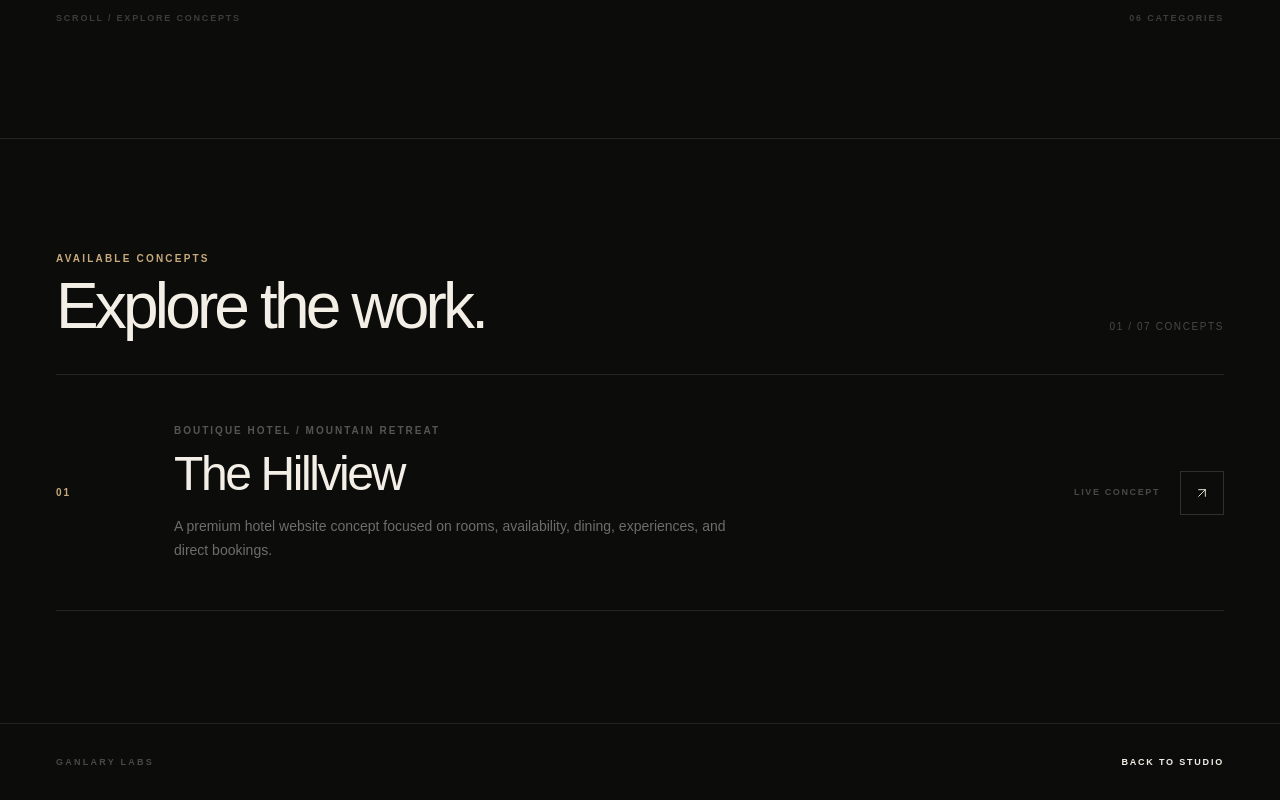
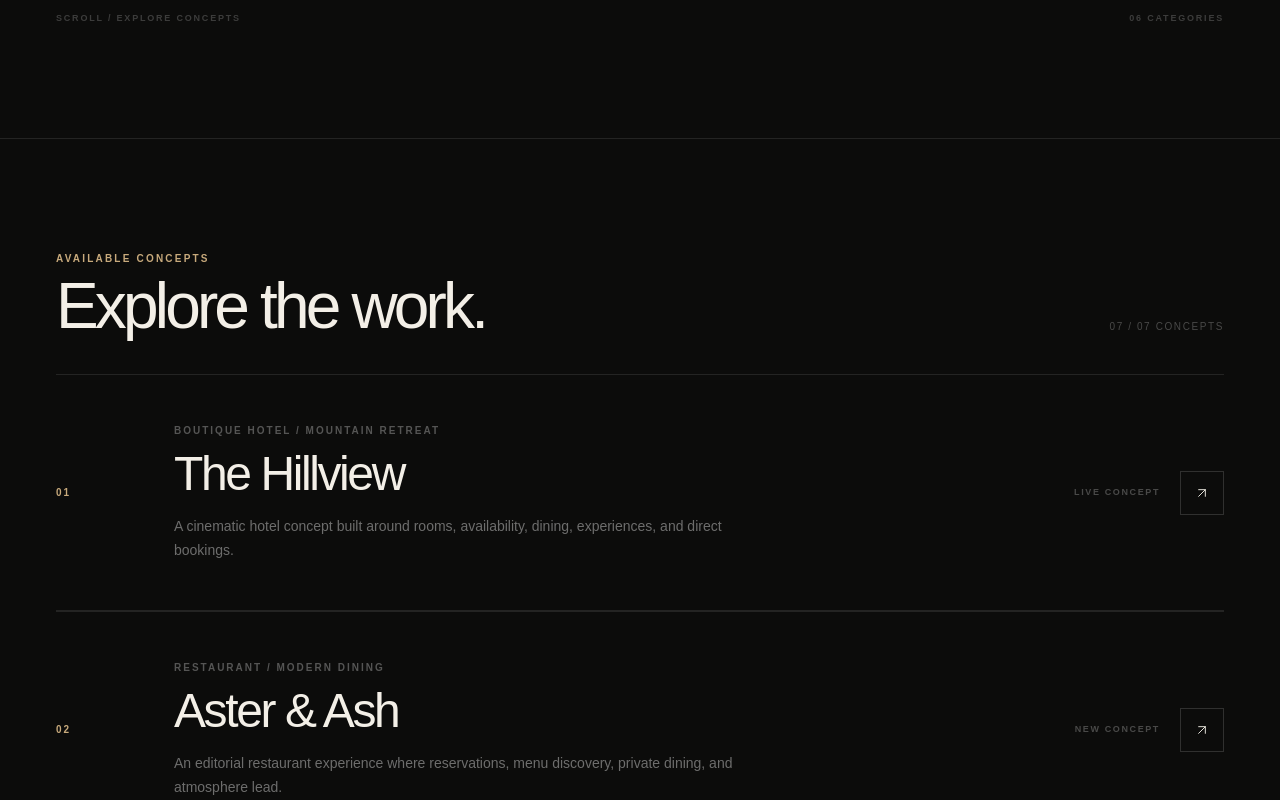
Before and after one commit to JenariusGanlary/GanlaryLabs, a Next.js app: page /demos in a window 1280 px wide. Shown: the part 1620-2420 px from the top of the page. Built offline with nearby package versions, Linux system fonts and the light colour scheme.

Commit message:
feat: list all seven premium business demos

```diff
--- a/src/app/demos/page.tsx
+++ b/src/app/demos/page.tsx
@@ -6,114 +6,47 @@ import DemosHero from "@/components/DemosHero";
 import Navbar from "@/components/Navbar";
 
 const demos = [
-  {
-    number: "01",
-    name: "The Hillview",
-    type: "Boutique Hotel / Mountain Retreat",
-    description:
-      "A premium hotel website concept focused on rooms, availability, dining, experiences, and direct bookings.",
-    href: "/demos/the-hillview",
-    status: "Live Concept",
-  },
+  ["01","The Hillview","Boutique Hotel / Mountain Retreat","A cinematic hotel concept built around rooms, availability, dining, experiences, and direct bookings.","/demos/the-hillview","Live Concept"],
+  ["02","Aster & Ash","Restaurant / Modern Dining","An editorial restaurant experience where reservations, menu discovery, private dining, and atmosphere lead.","/demos/restaurant","New Concept"],
+  ["03","Northline Dental","Healthcare / Dental Studio","A calmer patient-first clinic experience with treatment discovery, specialists, and appointments.","/demos/clinic","New Concept"],
+  ["04","North & Form","Real Estate / Architecture","An architecture-led property platform with immersive homes, neighbourhood context, and viewing requests.","/demos/real-estate","New Concept"],
+  ["05","Morrow","Salon / Wellness House","A fashion-forward beauty experience connecting service discovery, artists, treatments, and booking.","/demos/salon","New Concept"],
+  ["06","Northstar Academy","Education / Career Learning","A modern learning brand focused on programs, mentors, projects, outcomes, and applications.","/demos/education","New Concept"],
+  ["07","Field & Form","Local Service / Property Care","A conversion-focused local service experience for quotes, service discovery, availability, and trust.","/demos/local-service","New Concept"],
 ];
 
 export default function DemosPage() {
   return (
     <main className="min-h-screen overflow-hidden bg-[#0c0c0b] text-[#f3efe7]">
       <Navbar />
-
-
       <section className="relative border-b border-white/10 pt-20 sm:pt-24 md:pt-32">
         <div className="mx-auto max-w-[1500px] px-5 sm:px-6 md:px-10 lg:px-14">
           <div className="grid gap-10 lg:grid-cols-[0.82fr_1.18fr] lg:items-end">
             <div>
-              <div className="mb-7 flex items-center gap-3">
-                <span className="h-px w-9 bg-[#c8aa7c]" />
-                <span className="text-[10px] font-semibold uppercase tracking-[0.24em] text-[#c8aa7c]">
-                  Selected Concepts
-                </span>
-              </div>
-
-              <h1 className="max-w-5xl text-[clamp(4rem,9vw,9rem)] font-medium leading-[0.82] tracking-[-0.07em]">
-                Websites
-                <br />
-                <span className="font-serif font-normal italic text-[#d8c19b]">
-                  built to sell.
-                </span>
-              </h1>
+              <div className="mb-7 flex items-center gap-3"><span className="h-px w-9 bg-[#c8aa7c]" /><span className="text-[10px] font-semibold uppercase tracking-[0.24em] text-[#c8aa7c]">Selected Concepts</span></div>
+              <h1 className="max-w-5xl text-[clamp(4rem,9vw,9rem)] font-medium leading-[0.82] tracking-[-0.07em]">Websites<br/><span className="font-serif font-normal italic text-[#d8c19b]">built to sell.</span></h1>
             </div>
-
             <div className="max-w-xl lg:justify-self-end lg:pb-2">
-              <p className="text-[15px] leading-7 text-white/45 md:text-base md:leading-8">
-                A collection of interface concepts built around real business
-                needs — designed to look exceptional, communicate clearly,
-                and turn attention into action.
-              </p>
-
-              <div className="mt-7 flex items-center gap-5 text-[9px] font-semibold uppercase tracking-[0.18em] text-white/25">
-                <span>Hotels</span>
-                <span>Restaurants</span>
-                <span>Healthcare</span>
-                <span className="hidden sm:inline">Property</span>
-              </div>
+              <p className="text-[15px] leading-7 text-white/45 md:text-base md:leading-8">A collection of interface concepts built around real business needs — designed to look exceptional, communicate clearly, and turn attention into action.</p>
+              <div className="mt-7 flex flex-wrap items-center gap-5 text-[9px] font-semibold uppercase tracking-[0.18em] text-white/25"><span>Hotels</span><span>Restaurants</span><span>Healthcare</span><span>Property</span><span>Salon</span><span>Education</span></div>
             </div>
           </div>
         </div>
-
         <DemosHero />
       </section>
 
       <section className="border-b border-white/10">
         <div className="mx-auto max-w-[1500px] px-5 py-20 sm:px-6 md:px-10 md:py-28 lg:px-14">
           <div className="mb-10 flex flex-col gap-5 md:flex-row md:items-end md:justify-between">
-            <div>
-              <div className="text-[10px] font-semibold uppercase tracking-[0.22em] text-[#c8aa7c]">
-                Available concepts
-              </div>
-              <h2 className="mt-3 text-[clamp(2.4rem,5vw,5rem)] font-medium leading-[0.88] tracking-[-0.06em]">
-                Explore the work.
-              </h2>
-            </div>
-
-            <span className="text-[10px] font-medium uppercase tracking-[0.16em] text-white/25">
-              {demos.length.toString().padStart(2, "0")} / 07 concepts
-            </span>
+            <div><div className="text-[10px] font-semibold uppercase tracking-[0.22em] text-[#c8aa7c]">Available concepts</div><h2 className="mt-3 text-[clamp(2.4rem,5vw,5rem)] font-medium leading-[0.88] tracking-[-0.06em]">Explore the work.</h2></div>
+            <span className="text-[10px] font-medium uppercase tracking-[0.16em] text-white/25">07 / 07 concepts</span>
           </div>
-
-          {demos.map((demo) => (
-            <Link
-              key={demo.number}
-              href={demo.href}
-              className="group block border-y border-white/10 py-8 transition-colors duration-300 hover:bg-white/[0.025] md:py-12"
-            >
+          {demos.map(([number,name,type,description,href,status]) => (
+            <Link key={number} href={href} className="group block border-y border-white/10 py-8 transition-colors duration-300 hover:bg-white/[0.025] md:py-12">
               <div className="grid gap-7 lg:grid-cols-[90px_1fr_auto] lg:items-center">
-                <div className="text-[10px] font-semibold tracking-[0.2em] text-[#c8aa7c]">
-                  {demo.number}
-                </div>
-
-                <div>
-                  <div className="text-[10px] font-semibold uppercase tracking-[0.2em] text-white/30">
-                    {demo.type}
-                  </div>
-
-                  <h3 className="mt-3 text-3xl font-medium tracking-[-0.05em] md:text-5xl">
-                    {demo.name}
-                  </h3>
-
-                  <p className="mt-4 max-w-xl text-sm leading-6 text-white/40">
-                    {demo.description}
-                  </p>
-                </div>
-
-                <div className="flex items-center gap-5 lg:justify-self-end">
-                  <span className="text-[9px] font-semibold uppercase tracking-[0.18em] text-white/25">
-                    {demo.status}
-                  </span>
-
-                  <span className="flex h-11 w-11 items-center justify-center border border-white/15 transition-all duration-300 group-hover:border-[#c8aa7c] group-hover:bg-[#c8aa7c] group-hover:text-[#171712]">
-                    <ArrowUpRight size={16} strokeWidth={1.4} />
-                  </span>
-                </div>
+                <div className="text-[10px] font-semibold tracking-[0.2em] text-[#c8aa7c]">{number}</div>
+                <div><div className="text-[10px] font-semibold uppercase tracking-[0.2em] text-white/30">{type}</div><h3 className="mt-3 text-3xl font-medium tracking-[-0.05em] md:text-5xl">{name}</h3><p className="mt-4 max-w-xl text-sm leading-6 text-white/40">{description}</p></div>
+                <div className="flex items-center gap-5 lg:justify-self-end"><span className="text-[9px] font-semibold uppercase tracking-[0.18em] text-white/25">{status}</span><span className="flex h-11 w-11 items-center justify-center border border-white/15 transition-all duration-300 group-hover:border-[#c8aa7c] group-hover:bg-[#c8aa7c] group-hover:text-[#171712]"><ArrowUpRight size={16} strokeWidth={1.4}/></span></div>
               </div>
             </Link>
           ))}
@@ -121,16 +54,8 @@ export default function DemosPage() {
       </section>
 
       <footer className="mx-auto flex max-w-[1500px] flex-col gap-5 px-5 py-8 sm:px-6 md:flex-row md:items-center md:justify-between md:px-10 lg:px-14">
-        <span className="text-[9px] font-semibold uppercase tracking-[0.25em] text-white/25">
-          Ganlary Labs
-        </span>
-
-        <Link
-          href="/"
-          className="text-[9px] font-semibold uppercase tracking-[0.2em] text-white/35 transition-colors hover:text-white"
-        >
-          Back to Studio
-        </Link>
+        <span className="text-[9px] font-semibold uppercase tracking-[0.25em] text-white/25">Ganlary Labs</span>
+        <Link href="/" className="text-[9px] font-semibold uppercase tracking-[0.2em] text-white/35 transition-colors hover:text-white">Back to Studio</Link>
       </footer>
     </main>
   );
```
